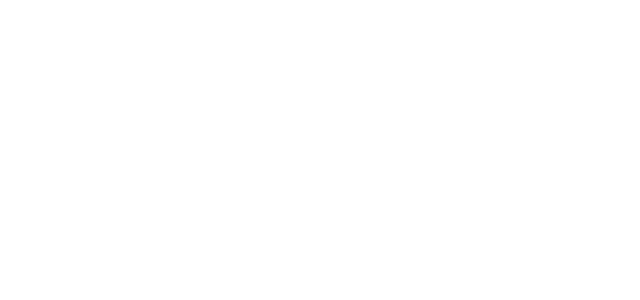
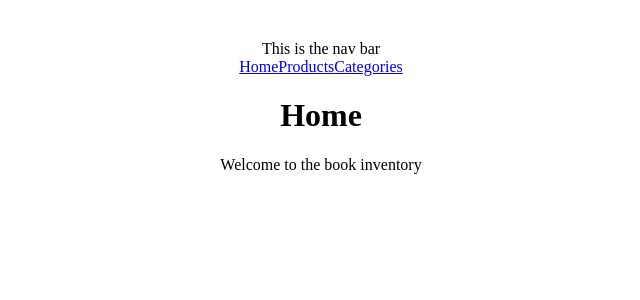
Before and after one commit to Ayoroq/inventory-frontend, a React (Vite) app: page / in a window 1280 px wide. Shown: the top 300 px of the page, without its empty margins (319-959 px from the left). Built offline with nearby package versions, Linux system fonts and the light colour scheme.

Commit message:
finished setting  up the react router for the different paths

```diff
--- a/src/App.jsx
+++ b/src/App.jsx
@@ -1,12 +1,12 @@
-import { outlet } from "react-router";
-import nav from "./components/nav";
+import { Outlet } from "react-router";
+import Nav from "./components/nav";
 import "./App.css";
 
 function App() {
   return (
     <>
-      <nav />
-      <outlet />
+      <Nav />
+      <Outlet />
     </>
   );
 }
--- a/src/main.jsx
+++ b/src/main.jsx
@@ -1,9 +1,12 @@
-import { StrictMode } from 'react'
-import { createRoot } from 'react-dom/client'
-import App from './App.jsx'
+import { StrictMode } from "react";
+import { createRoot } from "react-dom/client";
+import { createBrowserRouter, RouterProvider } from "react-router";
+import route from "./route/route.jsx";
 
-createRoot(document.getElementById('root')).render(
+const router = createBrowserRouter(route);
+
+createRoot(document.getElementById("root")).render(
   <StrictMode>
-    <App />
-  </StrictMode>,
-)
+    <RouterProvider router={router} />
+  </StrictMode>
+);
--- a/src/route/route.jsx
+++ b/src/route/route.jsx
@@ -1,4 +1,3 @@
-import { createBrowserRouter, RouterProvider } from "react-router";
 import Home from "../pages/home";
 import Products from "../pages/products";
 import Categories from "../pages/categories";
@@ -7,7 +6,7 @@
 import ErrorPage from "../pages/error";
 import App from "../App";
 
-const router = createBrowserRouter([
+const route = [
   {
     path: "/",
     element: <App />,
@@ -18,7 +17,7 @@
         element: <Home />,
       },
       {
-        path: "proudcts",
+        path: "products",
         element: <Products />,
       },
       {
@@ -35,6 +34,6 @@
       },
     ],
   },
-]);
+];
 
-export default router;
+export default route;
```
